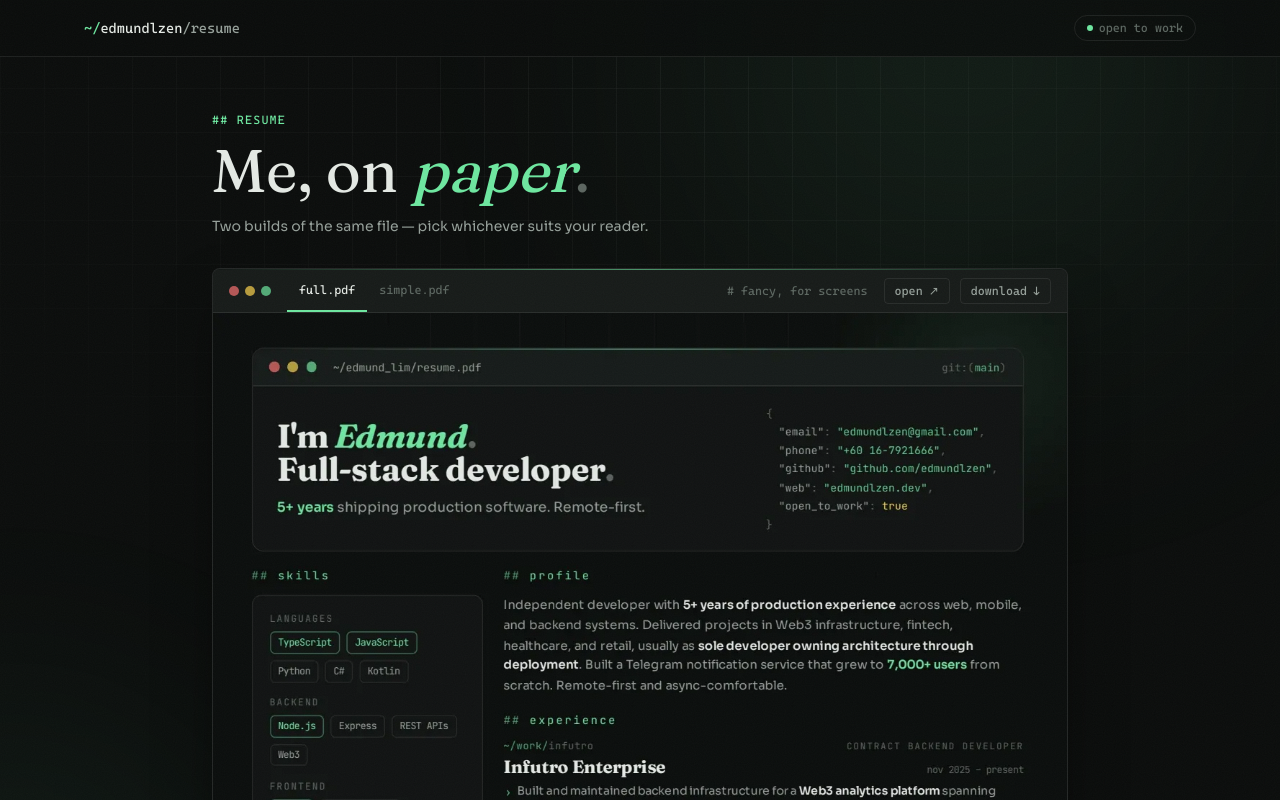
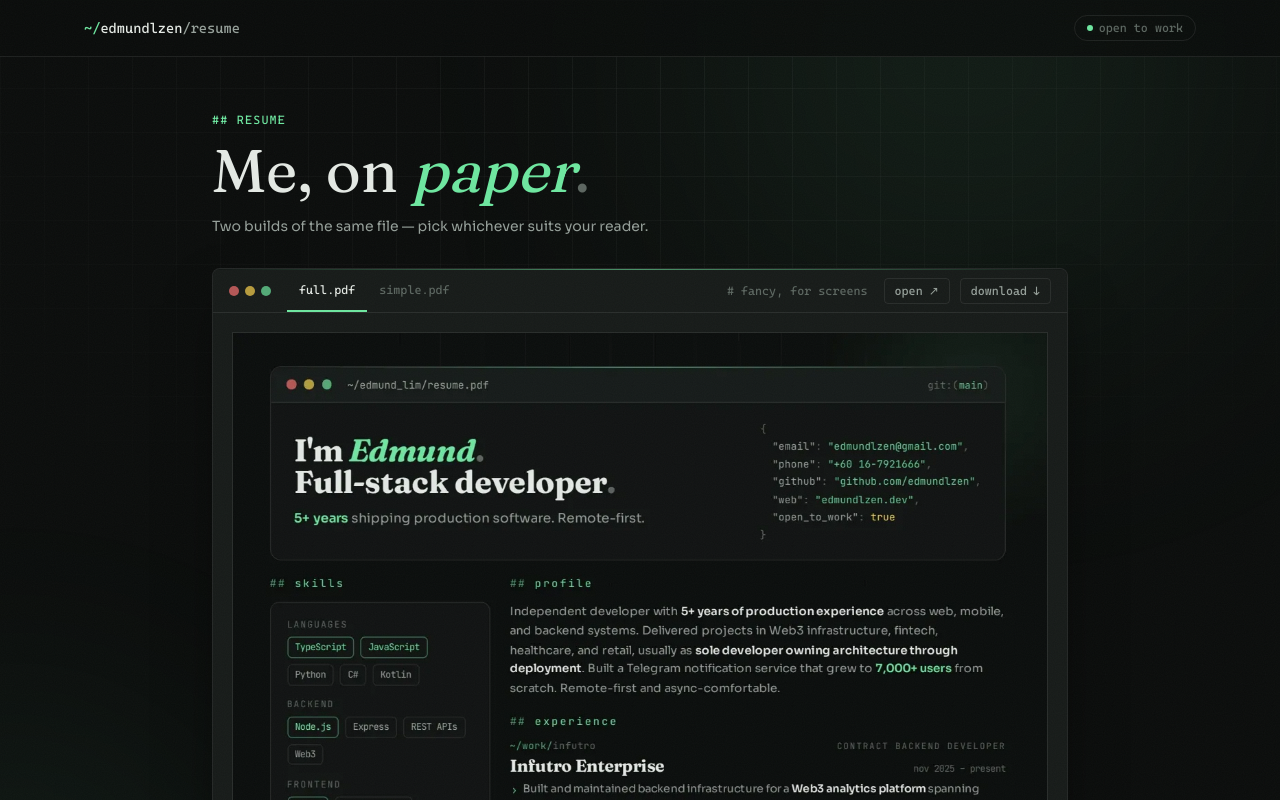
Before and after one commit to edmundlzen/ed-portfolio-next, a Next.js app: page /resume in a window 1280 px wide. Shown: the top 800 px of the page. Built offline with nearby package versions, Linux system fonts and the light colour scheme.

Commit message:
Make resume preview tappable and center the page inside the pane

```diff
--- a/src/pages/resume.tsx
+++ b/src/pages/resume.tsx
@@ -150,7 +150,16 @@ const ResumePage: NextPage = () => {
                 </a>
               </div>
             </div>
-            <div className="h-[72vh] min-h-[26rem] overflow-y-auto bg-raised">
+            <div className="flex h-[72vh] min-h-[26rem] overflow-y-auto bg-raised p-3 sm:p-5">
+              {/* m-auto centers the page when it's shorter than the pane
+                  (mobile) without clipping the top when it's taller */}
+              <a
+                href={active.href}
+                target="_blank"
+                rel="noreferrer"
+                title="open in new tab"
+                className="m-auto block w-full"
+              >
                 {/* key restarts the cross-fade when the tab changes */}
                 <Image
                   key={active.preview.src}
@@ -158,10 +167,11 @@ const ResumePage: NextPage = () => {
                   width={active.preview.width}
                   height={active.preview.height}
                   alt={`resume preview — ${active.name}`}
-                sizes="(max-width: 896px) 100vw, 864px"
+                  sizes="(max-width: 896px) 100vw, 824px"
                   priority
-                className="media-fade h-auto w-full"
+                  className="media-fade h-auto w-full ring-1 ring-line"
                 />
+              </a>
             </div>
           </motion.div>
 
```
Lines whose indentation alone changed are shown as unchanged.
